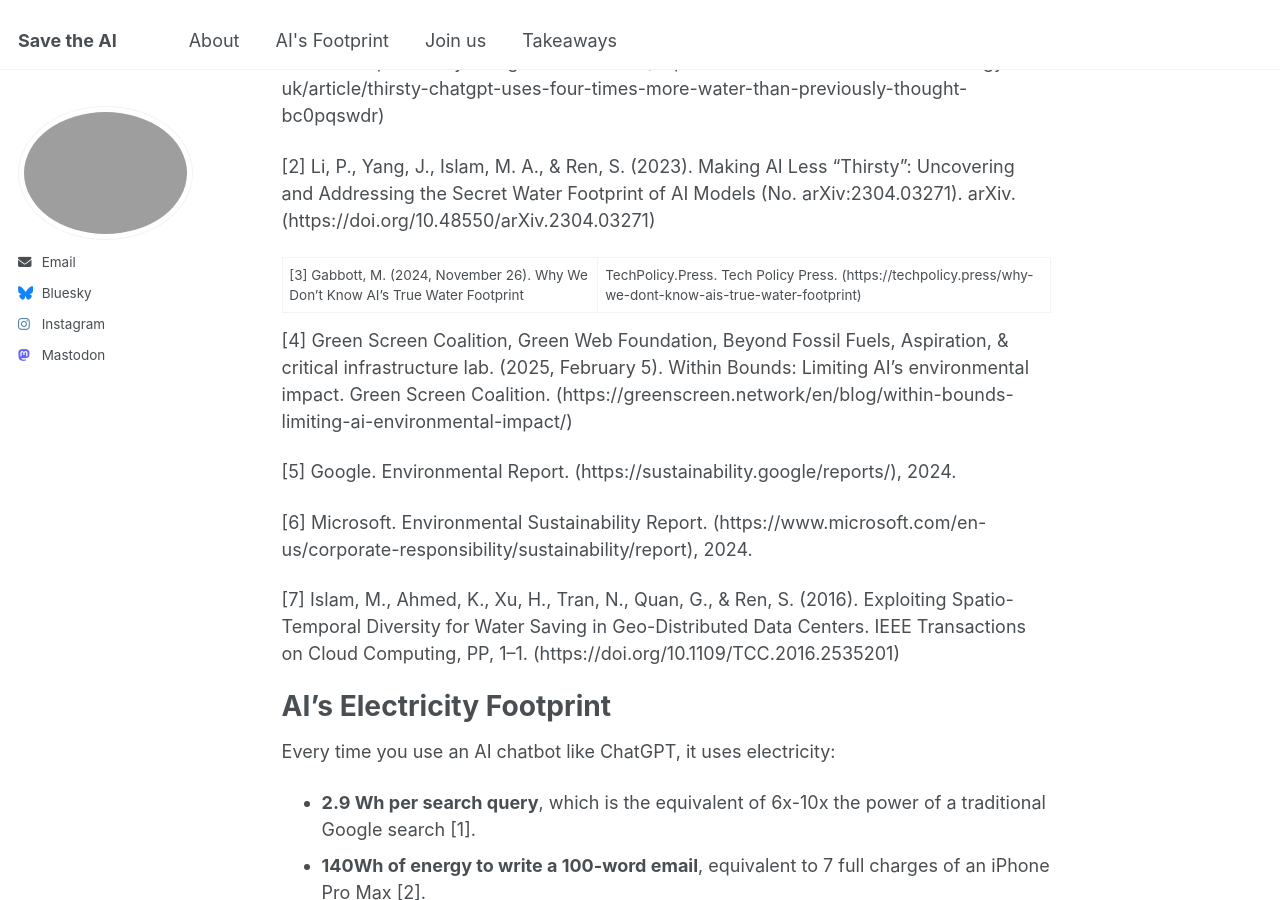
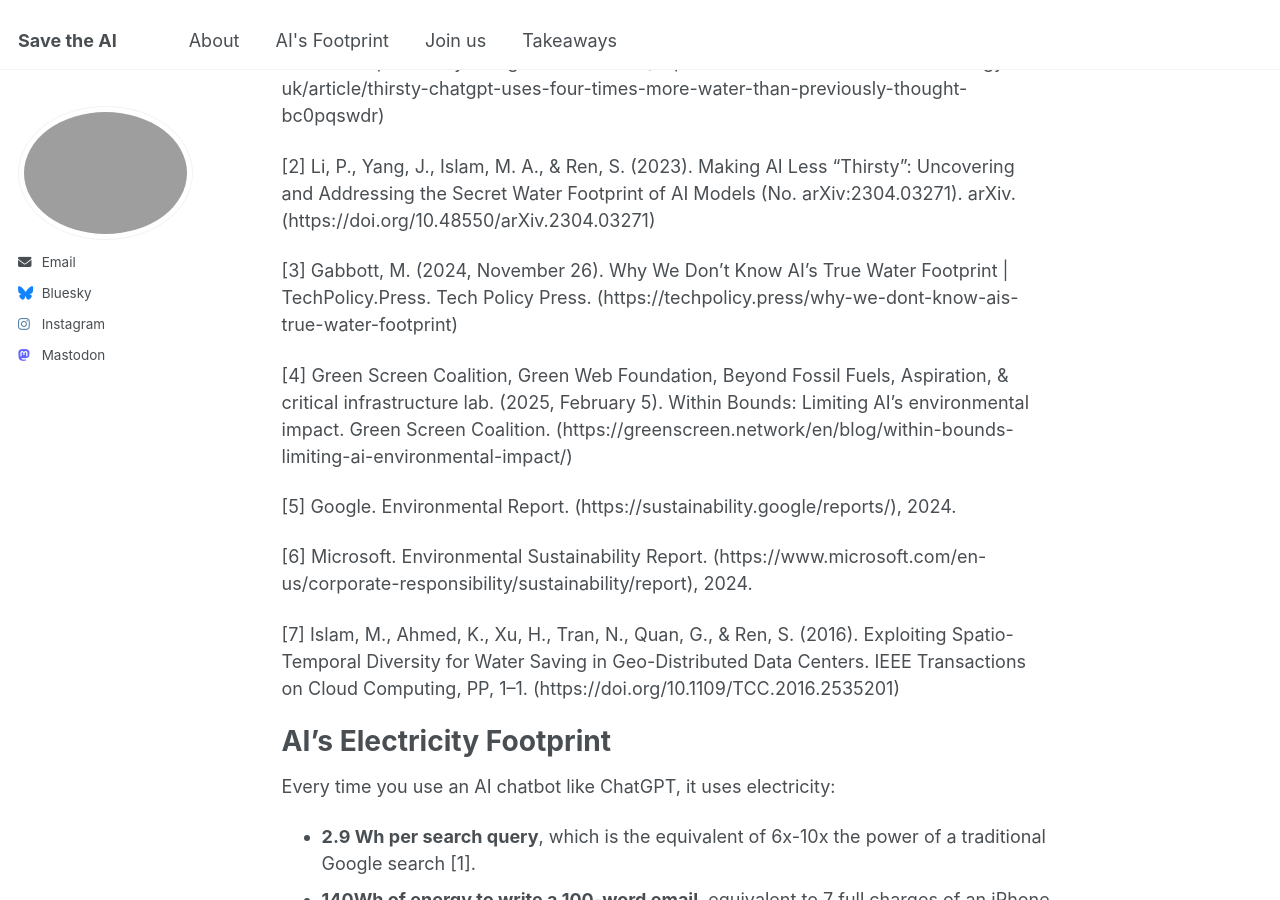
Before and after one commit to JustSustainabilityDesign/savetheAI, a Jekyll site: the page built from _pages/ais-footprint.md, in a window 1280 px wide and 900 px high, scrolled down 2153 px. Built offline with Jekyll 4.4.1, drawn with Linux system fonts in a browser that asks for light colours; our own code applies the rules of GitHub Pages for plain Markdown files; some of the changed text lies outside the part shown.

```diff
--- a/_pages/ais-footprint.md
+++ b/_pages/ais-footprint.md
@@ -47,7 +46,7 @@ Supply Chain Water for Manufacturing (Scope 3)
 
 [2] Li, P., Yang, J., Islam, M. A., & Ren, S. (2023). Making AI Less “Thirsty”: Uncovering and Addressing the Secret Water Footprint of AI Models (No. arXiv:2304.03271). arXiv. (https://doi.org/10.48550/arXiv.2304.03271)
 
-[3] Gabbott, M. (2024, November 26). Why We Don’t Know AI’s True Water Footprint | TechPolicy.Press. Tech Policy Press. (https://techpolicy.press/why-we-dont-know-ais-true-water-footprint)
+[3] Gabbott, M. (2024, November 26). Why We Don’t Know AI’s True Water Footprint \| TechPolicy.Press. Tech Policy Press. (https://techpolicy.press/why-we-dont-know-ais-true-water-footprint)
 
 [4] Green Screen Coalition, Green Web Foundation, Beyond Fossil Fuels, Aspiration, & critical infrastructure lab. (2025, February 5). Within Bounds: Limiting AI’s environmental impact. Green Screen Coalition. (https://greenscreen.network/en/blog/within-bounds-limiting-ai-environmental-impact/)
 
```
Also changed, not shown: other parts of _pages/ais-footprint.md (+0 -1 lines).
